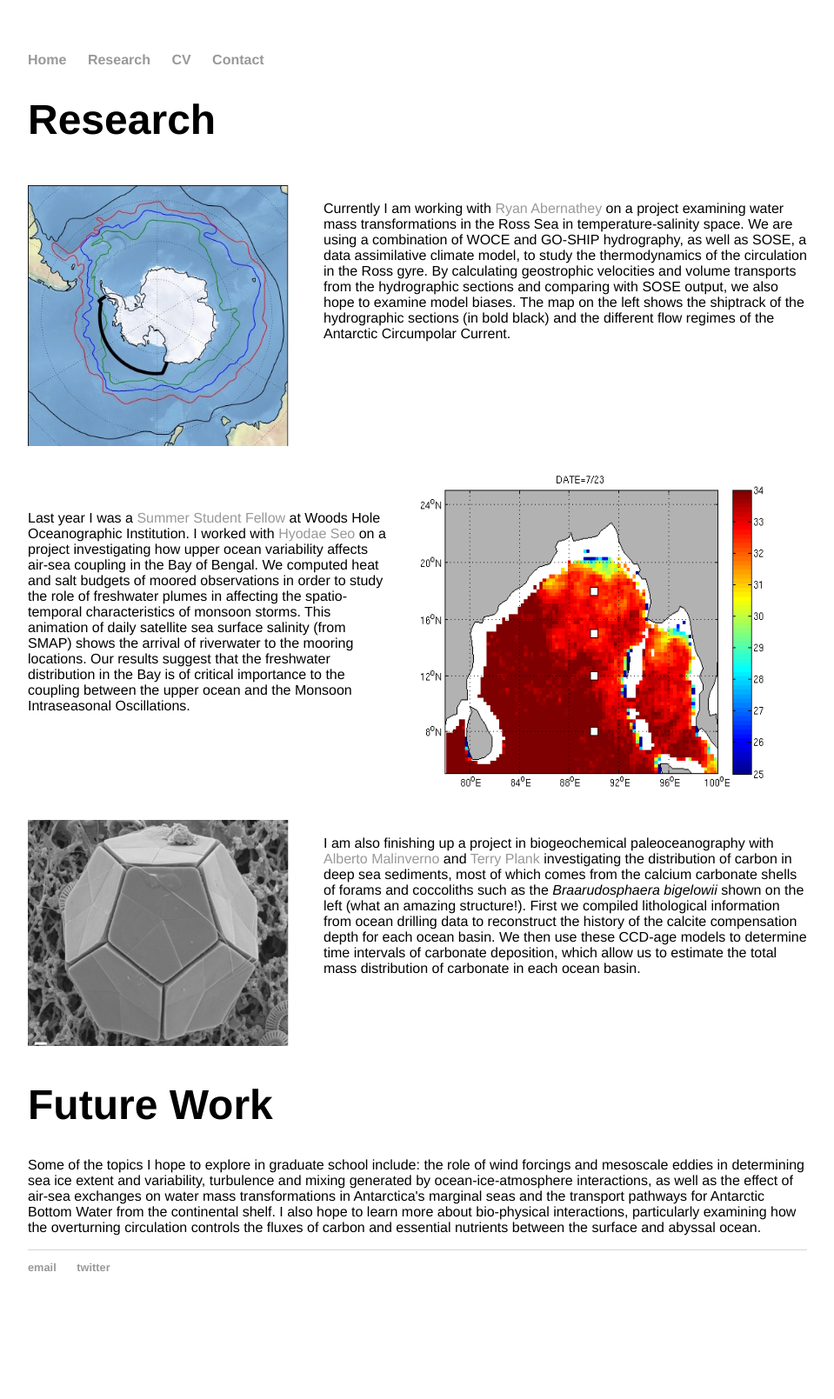
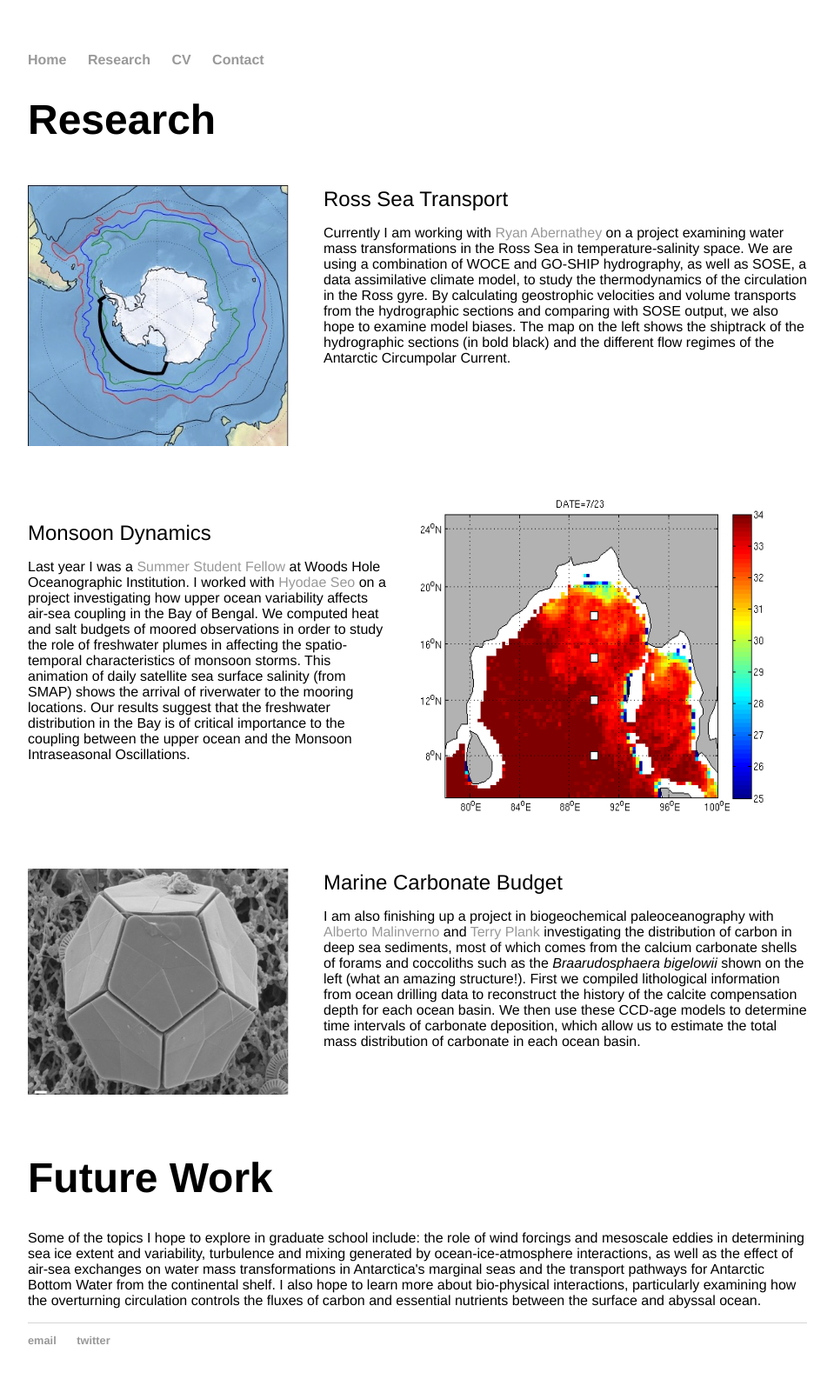
Before and after one commit to cprend/cprend.github.io, a Jekyll site: the page research/index.html, which Jekyll copies as it is, in a window 1280 px wide. Shown: the whole page at 87% size, without its empty margins (160-1119 px from the left). Built offline with Jekyll 4.4.1, drawn with Linux system fonts in a browser that asks for light colours; before the commit the page ends 1525 px from its top, so only the background shows below that.

Commit message:
Update index.html

```diff
--- a/research/index.html
+++ b/research/index.html
@@ -20,6 +20,7 @@
 	<h1>Research</h1>
 			<div>
 			<p style="float: left;"><img style="margin-right:40px" src="ACC.jpg" width="300" height="300" class="inline"></p><br/>
+				<p2>Ross Sea Transport</p2>
 			<p>Currently I am working with <a href="https://rabernat.github.io/">Ryan Abernathey</a> on a project examining water mass transformations in the Ross Sea
 			in temperature-salinity space. We are using a combination of WOCE and GO-SHIP hydrography, as well as SOSE, a data assimilative
 			climate model, to study the thermodynamics of the circulation in the Ross gyre. By calculating geostrophic velocities and volume transports from the
@@ -31,6 +32,7 @@
 
 			<div>
 			<p style="float: right;"><img src="aug_sss.gif" width="480" height="400" class="inline"></p><br/><br/><br/>
+			<p2>Monsoon Dynamics</p2>
 			<p>Last year I was a <a href="http://www.whoi.edu/main/summer-student-fellowship">Summer Student Fellow</a> at Woods Hole Oceanographic Institution.
 			I worked with <a href="http://hseo.whoi.edu/">Hyodae Seo</a>
 			on a project investigating how upper ocean variability affects air-sea coupling in the Bay of Bengal. We computed heat and salt budgets
@@ -42,6 +44,7 @@
 			</div>
 			<div>
 			<p style="float: left;"><img style="margin-right:40px" src="coccolith.png" width="300" height="260" class="inline"></p><br/>
+			<p2>Marine Carbonate Budget</p2>
 			<p>I am also finishing up a project in biogeochemical paleoceanography with <a href="http://www.ldeo.columbia.edu/~alberto/">Alberto Malinverno</a> and
 			<a href="http://www.ldeo.columbia.edu/~tplank/Plank-2015/Welcome.html">Terry Plank</a> investigating the distribution of carbon in deep sea sediments, most of
 			which comes from the calcium carbonate shells of forams and coccoliths such as the <em> Braarudosphaera bigelowii </em> shown
```
